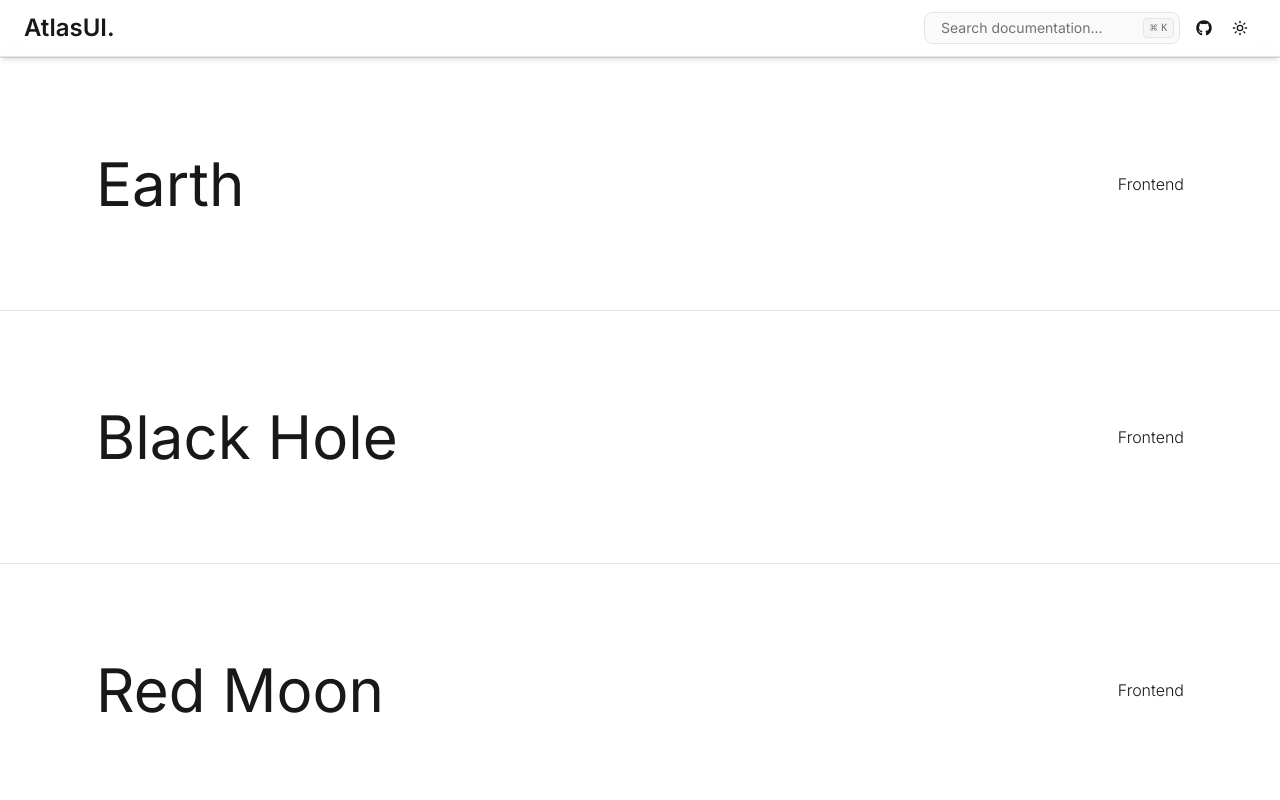
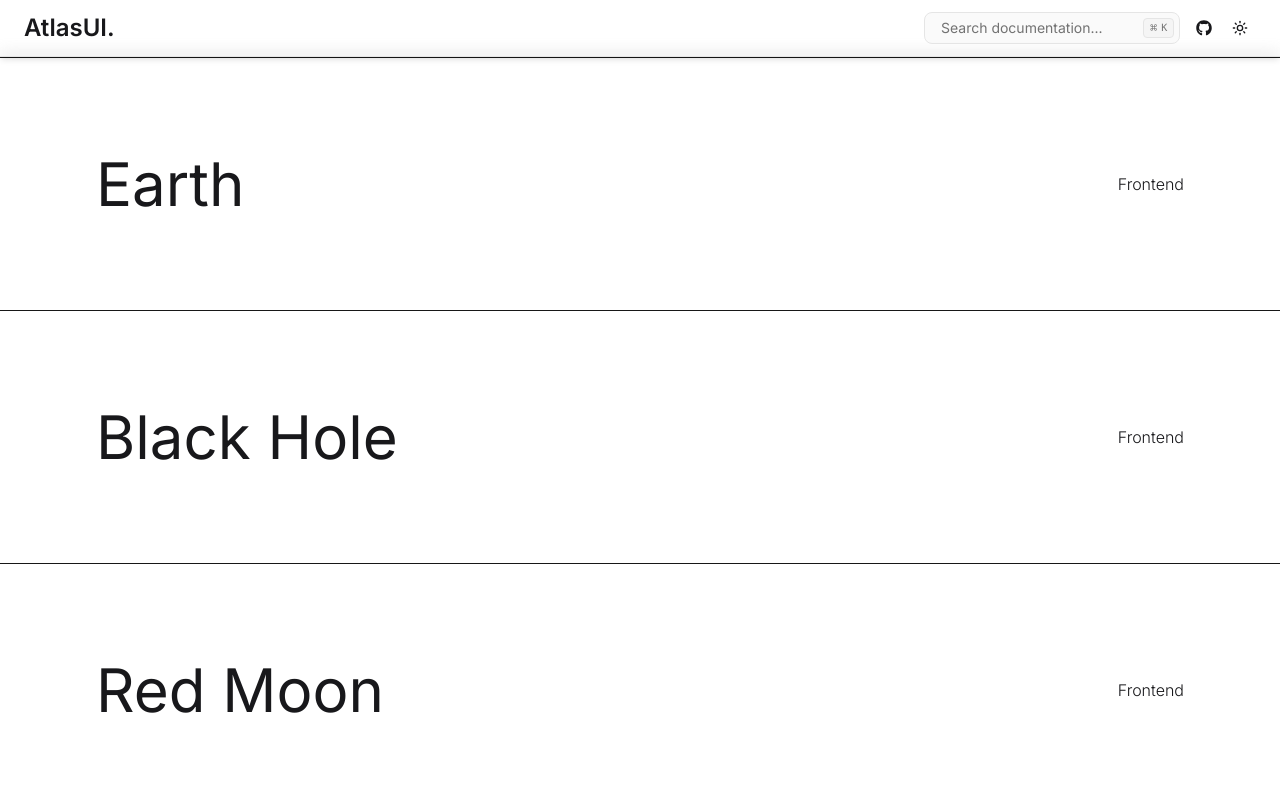
Before and after one commit to SnehdeepDupare/atlas-ui, a Next.js app: page /test in a window 1280 px wide. Shown: the top 800 px of the page. Built offline with nearby package versions, Linux system fonts and the light colour scheme.

Commit message:
improve project gallery modal easing

```diff
--- a/components/atlas_ui/(react)/project-gallery.tsx
+++ b/components/atlas_ui/(react)/project-gallery.tsx
@@ -75,7 +75,7 @@ const Project = (props: BaseProjectProps | InternalProjectProps) => {
   return (
     <Link href={href}>
       <div
-        className="flex items-center justify-between w-full px-24 py-24 border-t cursor-pointer group hover:opacity-40 transition-all duration-200 ease-linear"
+        className="flex items-center justify-between w-full p-24 border-t border-primary cursor-pointer group hover:opacity-40 transition-all duration-200 ease-linear"
         onMouseEnter={() => setModal?.({ active: true, index })}
         onMouseLeave={() => setModal?.({ active: false, index })}
       >
@@ -120,7 +120,7 @@ const Modal = ({ modal, projects }: ModalProps) => {
   };
 
   const smoothOptions = {
-    damping: 30,
+    damping: 40,
     stiffness: 300,
     mass: 0.5,
   };
```
